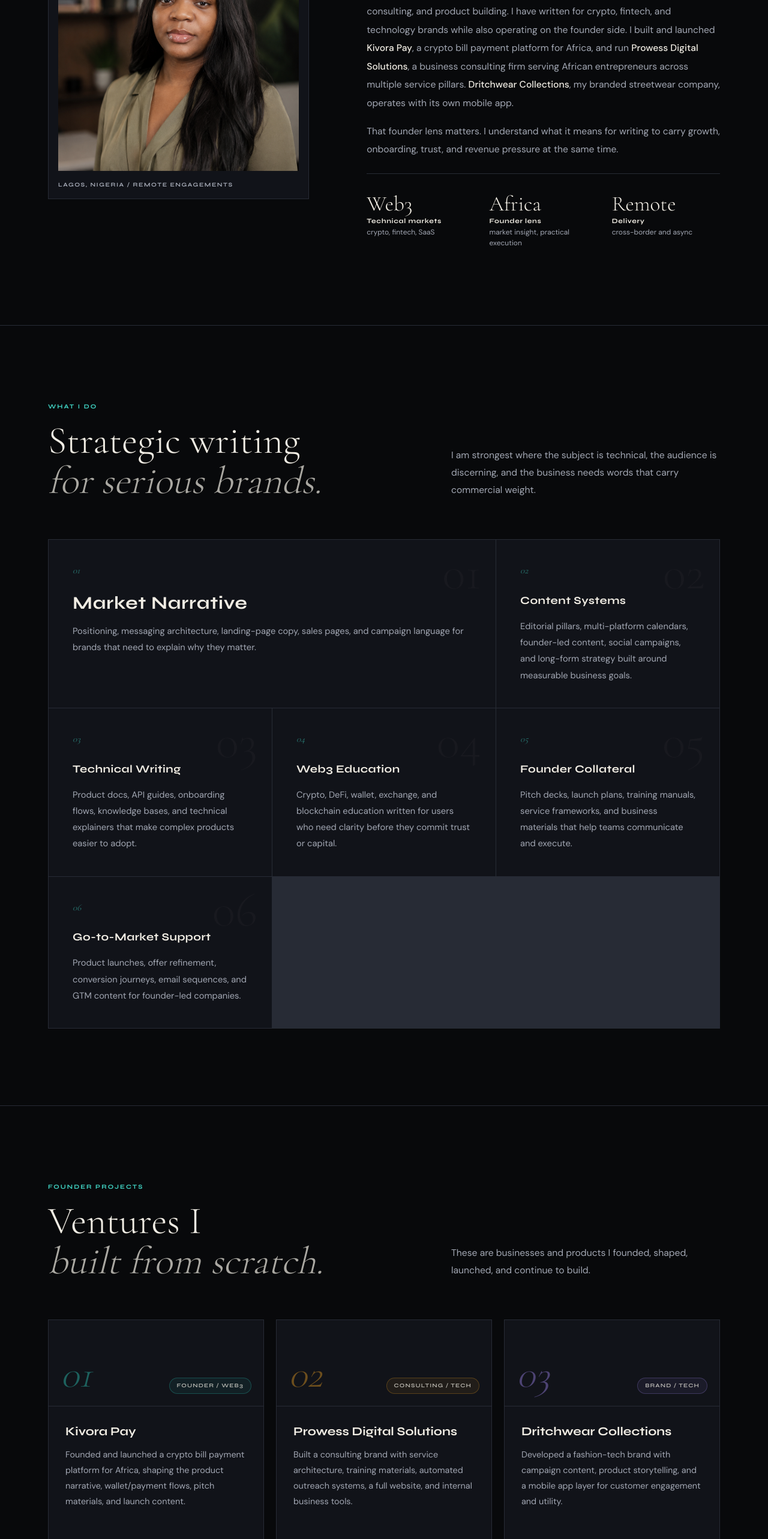
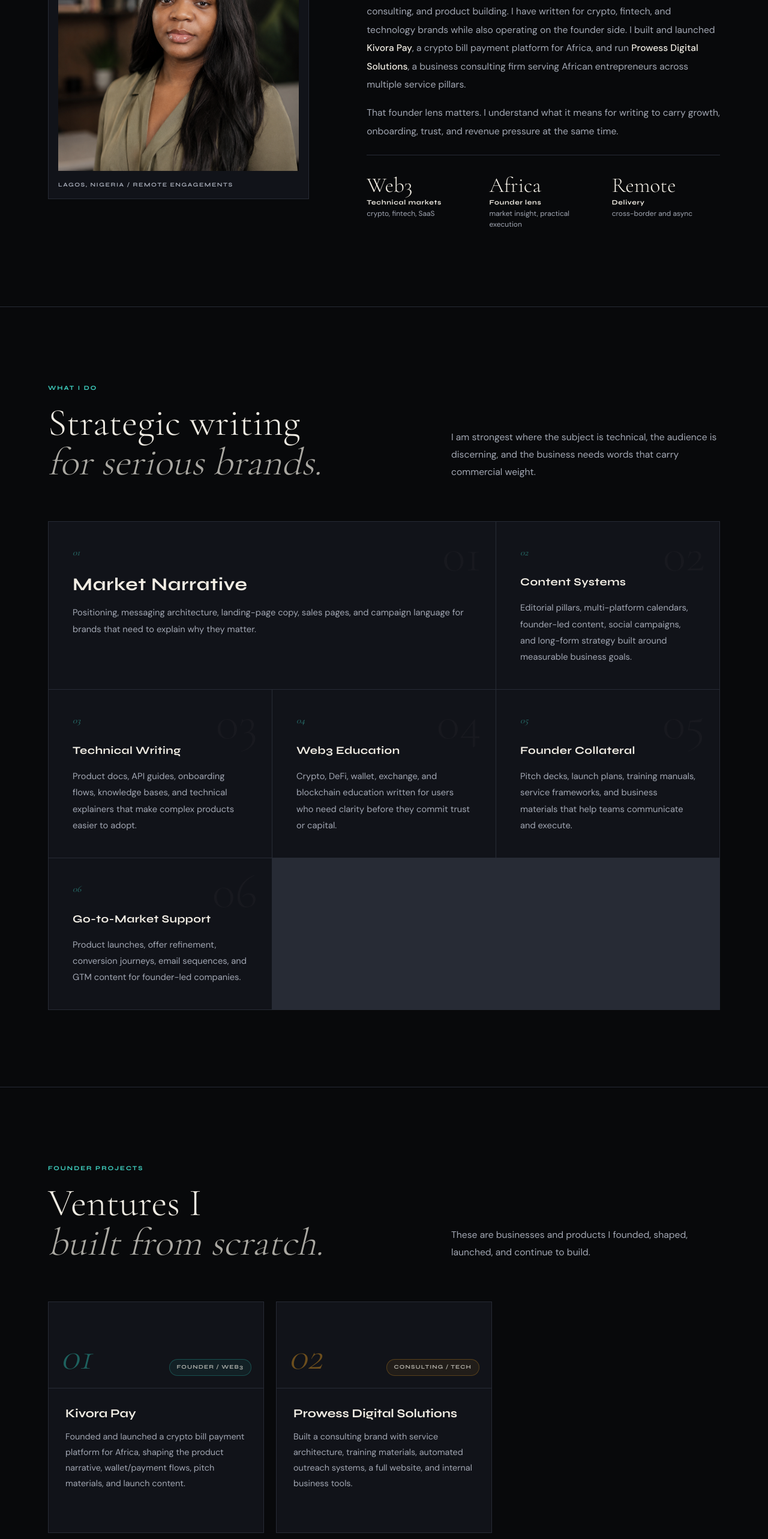
Before and after one commit to Ladyprowess/portfoio, a Next.js app: page / in a window 1280 px wide. Shown: the part 1580-4146 px from the top of the page at 60% size. Built offline with nearby package versions, Linux system fonts and the light colour scheme.

Commit message:
update work

```diff
--- a/app/kivorapay-seed/page.tsx
+++ b/app/kivorapay-seed/page.tsx
@@ -141,7 +141,7 @@ export default function KivoraPaySeedPage() {
                 Ngozi Peace Okafor
               </p>
               <p className="mt-2 text-[0.95rem] leading-[1.8] text-muted">
-              Founder KivoraPay | Helping Africans spend crypto in real life | Visioner Prowess Digital Solutions and Dritchwear Collections.
+              Founder KivoraPay | Helping Africans spend crypto in real life | Visioner Prowess Digital Solutions.
               </p>
             </div>
           </aside>
--- a/components/About.tsx
+++ b/components/About.tsx
@@ -90,9 +90,7 @@ export default function About() {
                 <span className="text-parchment font-medium">Kivora Pay</span>, a crypto bill payment
                 platform for Africa, and run{' '}
                 <span className="text-parchment font-medium">Prowess Digital Solutions</span>, a
-                business consulting firm serving African entrepreneurs across multiple service pillars.{' '}
-                <span className="text-parchment font-medium">Dritchwear Collections</span>, my branded
-                streetwear company, operates with its own mobile app.
+                business consulting firm serving African entrepreneurs across multiple service pillars.
               </p>
               <p className="text-[0.98rem] text-muted leading-[1.95] mt-4">
                 That founder lens matters. I understand what it means for writing to carry growth,
--- a/components/Clients.tsx
+++ b/components/Clients.tsx
@@ -10,7 +10,6 @@ const clients = [
   { name: 'txFusion',                  industry: 'Web3',           href: 'https://www.txfusion.io/' },
   { name: 'Kivora Pay',                industry: 'DeFi / Africa',  href: 'https://kivorapay.com/' },
   { name: 'Prowess Digital Solutions', industry: 'Consulting',     href: 'https://www.prowessdigitalsolutions.com' },
-  { name: 'Dritchwear Collections',    industry: 'Fashion / Tech', href: 'https://dritchwear.com' },
   { name: 'CWallet',                   industry: 'Crypto',         href: '#' },
   { name: 'Bullring Finance',          industry: 'DeFi',           href: 'https://blog.bullring.finance/en/author/ngozipeaceokafor/' },
   { name: 'WriteTech Hub',             industry: 'Tech Writing',   href: 'https://writetechhub.org/author/ladyprowess/' },
@@ -49,7 +48,7 @@ export default function Clients() {
             </h2>
           </div>
           <p className="text-[0.95rem] text-muted max-w-xs leading-[1.8] mb-1">
-            Across Web3, fintech, consulting, and fashion - each brand treated with full attention.
+            Across Web3, fintech, and consulting - each brand treated with full attention.
           </p>
         </motion.div>
 
--- a/components/Work.tsx
+++ b/components/Work.tsx
@@ -19,14 +19,6 @@ const projects = [
     tag: 'Consulting / Tech',
     href: 'https://www.prowessdigitalsolutions.com',
     accent: '#f5a623',
-  },
-  {
-    num: '03',
-    title: 'Dritchwear Collections',
-    desc: 'Developed a fashion-tech brand with campaign content, product storytelling, and a mobile app layer for customer engagement and utility.',
-    tag: 'Brand / Tech',
-    href: 'https://dritchwear.com',
-    accent: '#a78bfa',
   },
 ]
 
--- a/lib/blog-posts.ts
+++ b/lib/blog-posts.ts
@@ -84,7 +84,7 @@ export const blogPosts: BlogPost[] = [
       },
       {
         type: 'paragraph',
-        text: `Today, Lady Prowess runs Prowess Digital Solutions, a remote business consulting firm built for African entrepreneurs. She founded Dritchwear Collections, a custom streetwear brand with its own mobile app. She built Kivora Pay, a crypto bill payment platform on Solana for the African market. She leads teams. She produces strategy for brands. She thinks in systems, not in single tasks. She gets paid in Bitcoin and USDT. She is not just writing about Web3 and the future of African finance. She is living inside it, from the inside out.`,
+        text: `Today, Lady Prowess runs Prowess Digital Solutions, a remote business consulting firm built for African entrepreneurs. She built Kivora Pay, a crypto bill payment platform on Solana for the African market. She leads teams. She produces strategy for brands. She thinks in systems, not in single tasks. She gets paid in Bitcoin and USDT. She is not just writing about Web3 and the future of African finance. She is living inside it, from the inside out.`,
       },
       {
         type: 'paragraph',
```
